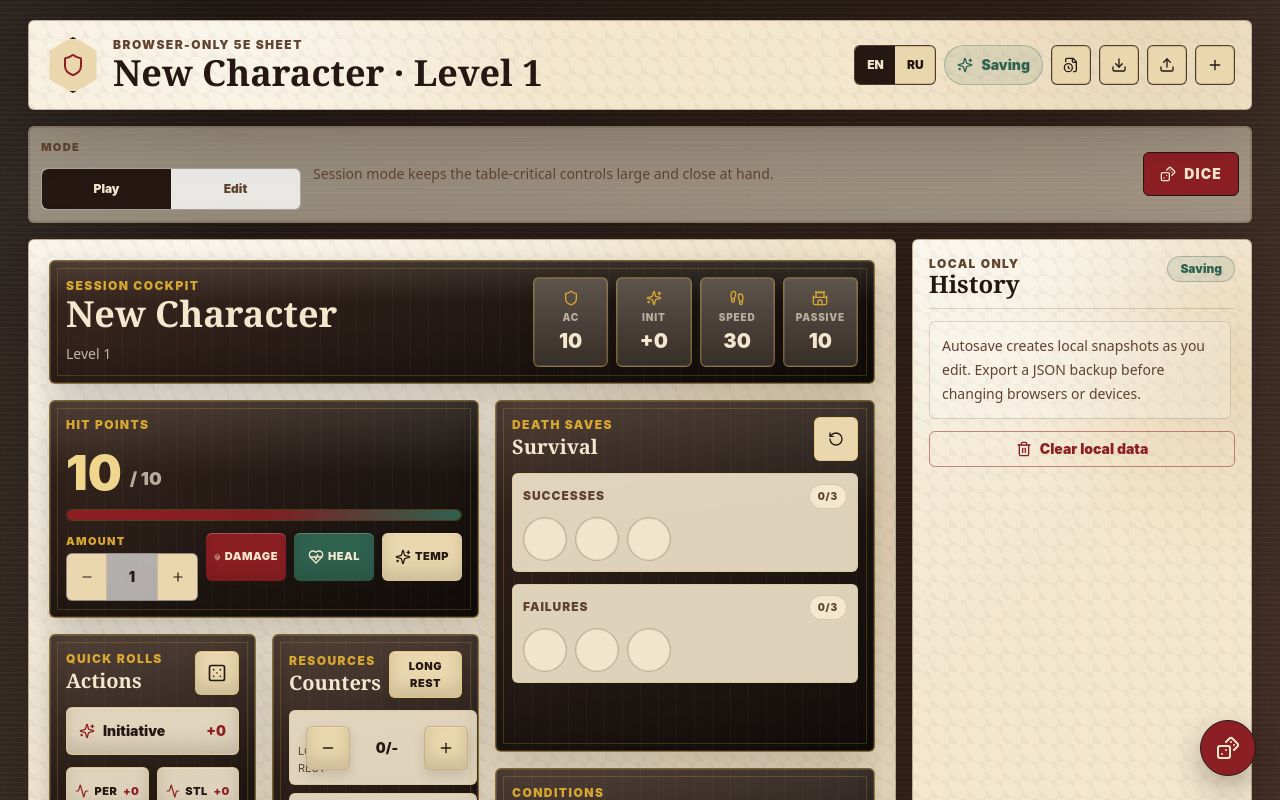
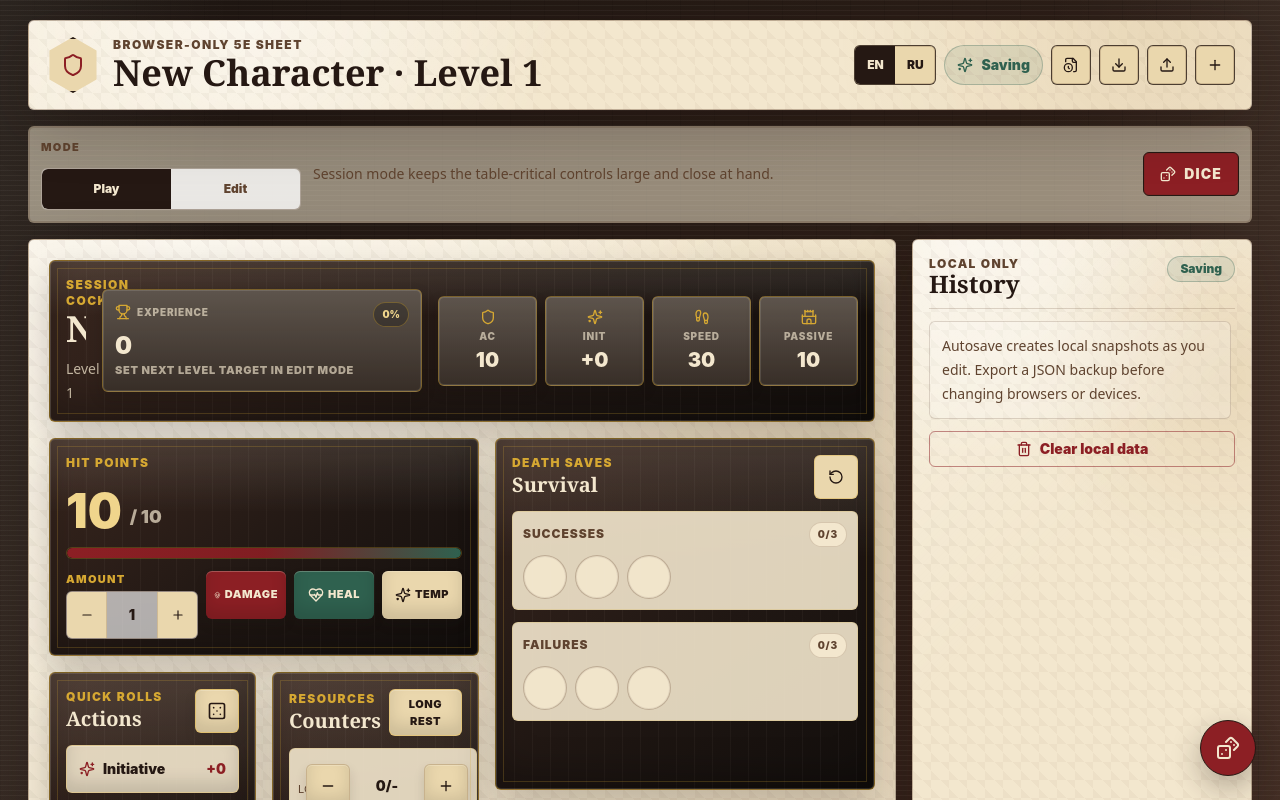
Before and after one commit to yudin-s/dnd-character-vault, a Next.js app in the folder dnd-character-vault/: page / in a window 1280 px wide. Shown: the top 800 px of the page. Built offline with nearby package versions, Linux system fonts and the light colour scheme.

Commit message:
Add play mode experience tracker

```diff
--- a/dnd-character-vault/src/components/game/PlayDashboard.jsx
+++ b/dnd-character-vault/src/components/game/PlayDashboard.jsx
@@ -1,7 +1,7 @@
 "use client";
 
 import { useMemo, useState } from "react";
-import { Activity, Castle, Dice5, Footprints, HeartPulse, Minus, Plus, RotateCcw, Shield, Skull, Sparkles, Swords } from "lucide-react";
+import { Activity, Castle, Dice5, Footprints, HeartPulse, Minus, Plus, RotateCcw, Shield, Skull, Sparkles, Swords, Trophy } from "lucide-react";
 import { ABILITIES, SKILLS, abilityModifier, passiveScore, savingThrowBonus, signed, skillBonus } from "@/lib/dndRules";
 import { CONDITIONS, parseConditions } from "@/lib/combat";
 import NumberStepper from "@/components/form/NumberStepper";
@@ -10,17 +10,21 @@ const QUICK_SKILLS = ["perception", "stealth", "investigation", "persuasion", "a
 
 export default function PlayDashboard({ character, actions, openDice, t }) {
   const [hpAmount, setHpAmount] = useState(1);
+  const [xpModalOpen, setXpModalOpen] = useState(false);
+  const [xpAmount, setXpAmount] = useState(100);
   const combat = character.combat;
   const hp = combat.hitPoints;
   const hpMax = Math.max(1, Number(hp.max) || 1);
   const hpPercent = Math.max(0, Math.min(100, ((Number(hp.current) || 0) / hpMax) * 100));
   const activeConditions = useMemo(() => parseConditions(combat.conditions), [combat.conditions]);
   const initiative = combat.initiativeOverride === "" ? abilityModifier(character.abilities.dexterity.score) : Number(combat.initiativeOverride);
+  const experienceIndex = character.resources.findIndex(isExperienceResource);
+  const experience = experienceIndex >= 0 ? character.resources[experienceIndex] : null;
 
   return (
     <section id="play" className="grid min-w-0 gap-4">
       <div className="rpg-hero rounded-md p-4 shadow-sheet">
-        <div className="flex flex-col gap-4 lg:flex-row lg:items-center lg:justify-between">
+        <div className="grid gap-4 lg:grid-cols-[minmax(0,1fr)_minmax(220px,320px)_auto] lg:items-center">
           <div className="min-w-0">
             <p className="font-ui text-xs font-black uppercase tracking-[0.12em] text-[#d6a832]">{t("play.kicker")}</p>
             <h2 className="truncate font-display text-3xl font-bold leading-none text-vellum sm:text-4xl">
@@ -30,7 +34,12 @@ export default function PlayDashboard({ character, actions, openDice, t }) {
               {[character.identity.species, character.identity.className, character.identity.level ? `${t("play.level")} ${character.identity.level}` : ""].filter(Boolean).join(" / ")}
             </p>
           </div>
-          <div className="grid grid-cols-2 gap-2 sm:grid-cols-4">
+          <ExperienceProgress
+            experience={experience}
+            t={t}
+            onClick={() => setXpModalOpen(true)}
+          />
+          <div className="grid grid-cols-2 gap-2 sm:grid-cols-4 lg:w-[420px]">
             <HeroStat icon={Shield} label={t("play.ac")} value={combat.armorClass} />
             <HeroStat icon={Sparkles} label={t("play.init")} value={signed(initiative)} />
             <HeroStat icon={Footprints} label={t("play.speed")} value={combat.speed} />
@@ -139,7 +148,94 @@ export default function PlayDashboard({ character, actions, openDice, t }) {
           </section>
         </aside>
       </div>
+      {xpModalOpen ? (
+        <ExperienceModal
+          amount={xpAmount}
+          setAmount={setXpAmount}
+          t={t}
+          onClose={() => setXpModalOpen(false)}
+          onSubmit={() => {
+            if (experienceIndex >= 0) actions.adjustResource(experienceIndex, Math.max(0, Number(xpAmount) || 0));
+            setXpModalOpen(false);
+          }}
+        />
+      ) : null}
     </section>
+  );
+}
+
+function isExperienceResource(resource) {
+  const name = String(resource?.name || "").trim().toLowerCase();
+  return name === "experience" || name === "xp" || name === "опыт";
+}
+
+function ExperienceProgress({ experience, t, onClick }) {
+  const current = Math.max(0, Number(experience?.current) || 0);
+  const max = Math.max(0, Number(experience?.max) || 0);
+  const percent = max > 0 ? Math.max(0, Math.min(100, (current / max) * 100)) : 0;
+
+  return (
+    <button
+      type="button"
+      onClick={onClick}
+      className="rpg-stat-card relative min-h-24 overflow-hidden rounded-md p-3 text-left transition hover:border-[#f0d58c]/70 focus:outline-none focus:ring-2 focus:ring-[#d6a832]/35"
+    >
+      <span
+        className="absolute inset-x-0 top-0 bg-[#8c1f24]/42 transition-[height]"
+        style={{ height: `${percent}%` }}
+        aria-hidden="true"
+      />
+      <span className="relative z-10 flex items-start justify-between gap-3">
+        <span className="min-w-0">
+          <span className="inline-flex items-center gap-1.5 font-ui text-[10px] font-black uppercase tracking-[0.08em] text-vellum/65">
+            <Trophy className="h-4 w-4 text-[#d6a832]" aria-hidden="true" />
+            {t("play.experience")}
+          </span>
+          <span className="mt-2 block font-ui text-2xl font-black leading-none text-vellum">{current}</span>
+          <span className="mt-1 block truncate font-ui text-[11px] font-black uppercase tracking-[0.06em] text-vellum/65">
+            {max > 0 ? `${t("play.xpToNext")}: ${max}` : t("play.setXpTarget")}
+          </span>
+        </span>
+        <span className="shrink-0 rounded-full border border-[#d6a832]/35 bg-black/25 px-2 py-1 font-ui text-[10px] font-black text-[#f0d58c]">
+          {Math.round(percent)}%
+        </span>
+      </span>
+    </button>
+  );
+}
+
+function ExperienceModal({ amount, setAmount, t, onClose, onSubmit }) {
+  return (
+    <div className="fixed inset-0 z-[80] grid place-items-center bg-ink/75 p-4 backdrop-blur-[2px]" role="dialog" aria-modal="true">
+      <div className="w-full max-w-sm rounded-md border border-umber/35 bg-vellum p-4 shadow-sheet">
+        <div className="mb-3 flex items-start justify-between gap-3">
+          <div>
+            <div className="font-ui text-[11px] font-black uppercase tracking-[0.12em] text-umber">{t("play.experience")}</div>
+            <h3 className="font-display text-2xl font-bold leading-none text-ink">{t("play.addExperience")}</h3>
+          </div>
+          <button type="button" onClick={onClose} className="grid h-9 w-9 place-items-center rounded-md border border-umber/35 bg-parchment text-ink hover:bg-white/70" aria-label={t("generic.close")}>
+            ×
+          </button>
+        </div>
+        <NumberStepper
+          label={t("play.addExperience")}
+          min={0}
+          step={50}
+          value={amount}
+          onChange={setAmount}
+          className="bg-white/70"
+          inputClassName="font-ui text-lg font-black"
+        />
+        <div className="mt-4 grid grid-cols-2 gap-2">
+          <button type="button" onClick={onClose} className="min-h-11 rounded-md border border-umber/35 bg-parchment px-3 font-ui text-xs font-black uppercase tracking-[0.08em] text-ink hover:bg-white/70">
+            {t("generic.cancel")}
+          </button>
+          <button type="button" onClick={onSubmit} className="min-h-11 rounded-md border border-ink bg-oxblood px-3 font-ui text-xs font-black uppercase tracking-[0.08em] text-vellum hover:bg-oxblood/90">
+            {t("play.addXp")}
+          </button>
+        </div>
+      </div>
+    </div>
   );
 }
 
@@ -229,6 +325,11 @@ function RollButton({ icon: Icon = Activity, label, title, bonus, openDice, comp
 }
 
 function Resources({ character, actions, t }) {
+  const visibleResources = character.resources
+    .map((resource, index) => ({ resource, index }))
+    .filter(({ resource }) => !isExperienceResource(resource))
+    .slice(0, 5);
+
   return (
     <section className="rpg-panel rounded-md p-4">
       <div className="mb-3 flex items-center justify-between gap-2">
@@ -241,7 +342,7 @@ function Resources({ character, actions, t }) {
         </button>
       </div>
       <div className="grid gap-2">
-        {character.resources.slice(0, 5).map((resource, index) => (
+        {visibleResources.map(({ resource, index }) => (
           <div key={resource.id} className="grid grid-cols-[minmax(0,1fr)_44px_52px_44px] items-center gap-1.5 rounded-md border border-[#d6a832]/20 bg-vellum/90 p-2 sm:grid-cols-[minmax(0,1fr)_44px_58px_44px] sm:gap-2">
             <div className="min-w-0">
               <div className="truncate font-bold text-ink">{resource.name || t("play.resource")}</div>
--- a/dnd-character-vault/src/components/sheet/ResourcesPanel.jsx
+++ b/dnd-character-vault/src/components/sheet/ResourcesPanel.jsx
@@ -10,14 +10,14 @@ export default function ResourcesPanel({ character, updatePath, addItem, removeI
       action={<button type="button" onClick={() => addItem("resources")} className="inline-flex h-8 items-center gap-1 rounded-md border border-ink bg-parchment px-2 font-ui text-xs font-black hover:bg-vellum"><Plus className="h-3.5 w-3.5" />{t("panel.resources.add")}</button>}
       {...panelProps}
     >
-      <div className="grid gap-3">
+      <div className="grid min-w-0 gap-3 overflow-hidden">
         {character.resources.map((resource, index) => (
-          <div key={resource.id} className="grid gap-3 rounded-md border border-umber/25 bg-white/25 p-3 lg:grid-cols-[minmax(180px,1fr)_minmax(150px,0.55fr)_minmax(150px,0.55fr)_minmax(190px,0.8fr)_40px] lg:items-end">
+          <div key={resource.id} className="grid min-w-0 gap-3 rounded-md border border-umber/25 bg-white/25 p-3 md:grid-cols-2 xl:grid-cols-[minmax(160px,1fr)_minmax(124px,0.5fr)_minmax(124px,0.5fr)_minmax(150px,0.72fr)_40px] xl:items-end">
             <Field label={t("panel.resources.name")} value={resource.name} onChange={(value) => updatePath(`resources.${index}.name`, value)} />
             <Field label={t("panel.resources.current")} type="number" value={resource.current} onChange={(value) => updatePath(`resources.${index}.current`, value)} buttonWidth="34px" inputClassName="font-ui text-base font-black" />
             <Field label={t("panel.resources.max")} type="number" value={resource.max} onChange={(value) => updatePath(`resources.${index}.max`, value)} buttonWidth="34px" inputClassName="font-ui text-base font-black" />
             <Field label={t("panel.resources.reset")} value={resource.reset} onChange={(value) => updatePath(`resources.${index}.reset`, value)} />
-            <button type="button" title={t("panel.resources.remove")} aria-label={t("panel.resources.removeAria")} onClick={() => removeItem("resources", resource.id)} className="grid h-11 w-full place-items-center rounded-md border border-oxblood/50 text-oxblood hover:bg-oxblood hover:text-white lg:w-10">
+            <button type="button" title={t("panel.resources.remove")} aria-label={t("panel.resources.removeAria")} onClick={() => removeItem("resources", resource.id)} className="grid h-11 w-full place-items-center rounded-md border border-oxblood/50 text-oxblood hover:bg-oxblood hover:text-white md:col-span-2 xl:col-span-1 xl:w-10">
               <X className="h-4 w-4" />
             </button>
           </div>
```
Also changed, not shown: dnd-character-vault/src/lib/i18n.js.
